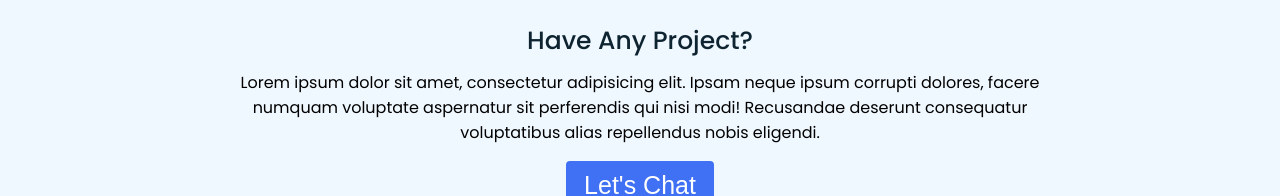
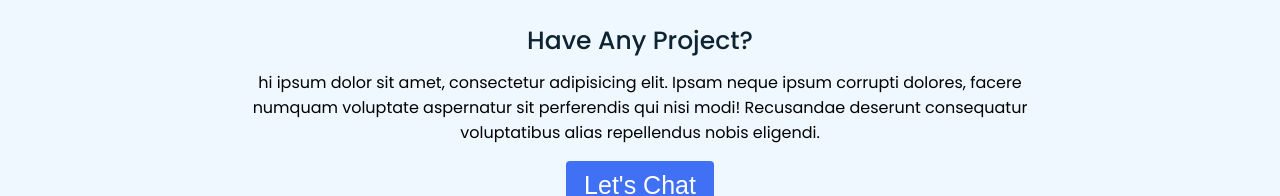
Before and after one commit to vinohts/myportfolio, a plain HTML site: page index.html in a window 1280 px wide. Shown: the part 3161-3357 px from the top of the page. Drawn offline with Linux system fonts and the light colour scheme.

Commit message:
Update index.html

```diff
--- a/index.html
+++ b/index.html
@@ -176,7 +176,7 @@
         <div class="title"><span>Contact Me</span></div>
         <div class="text">
           <div class="topic">Have Any Project?</div>
-          <p>Lorem ipsum dolor sit amet, consectetur adipisicing elit. Ipsam neque ipsum corrupti dolores, facere numquam voluptate aspernatur sit perferendis qui nisi modi! Recusandae deserunt consequatur voluptatibus alias repellendus nobis eligendi.</p>
+          <p>hi ipsum dolor sit amet, consectetur adipisicing elit. Ipsam neque ipsum corrupti dolores, facere numquam voluptate aspernatur sit perferendis qui nisi modi! Recusandae deserunt consequatur voluptatibus alias repellendus nobis eligendi.</p>
           <div class="button">
             <button>Let's Chat</button>
           </div>
```
